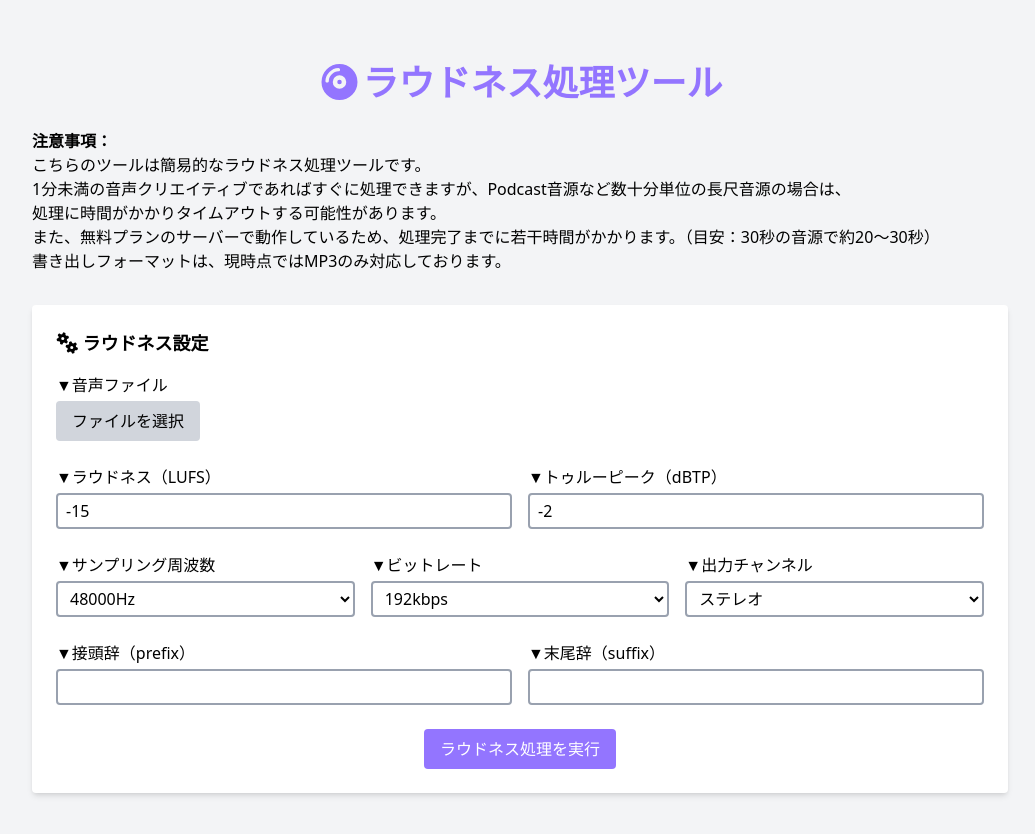
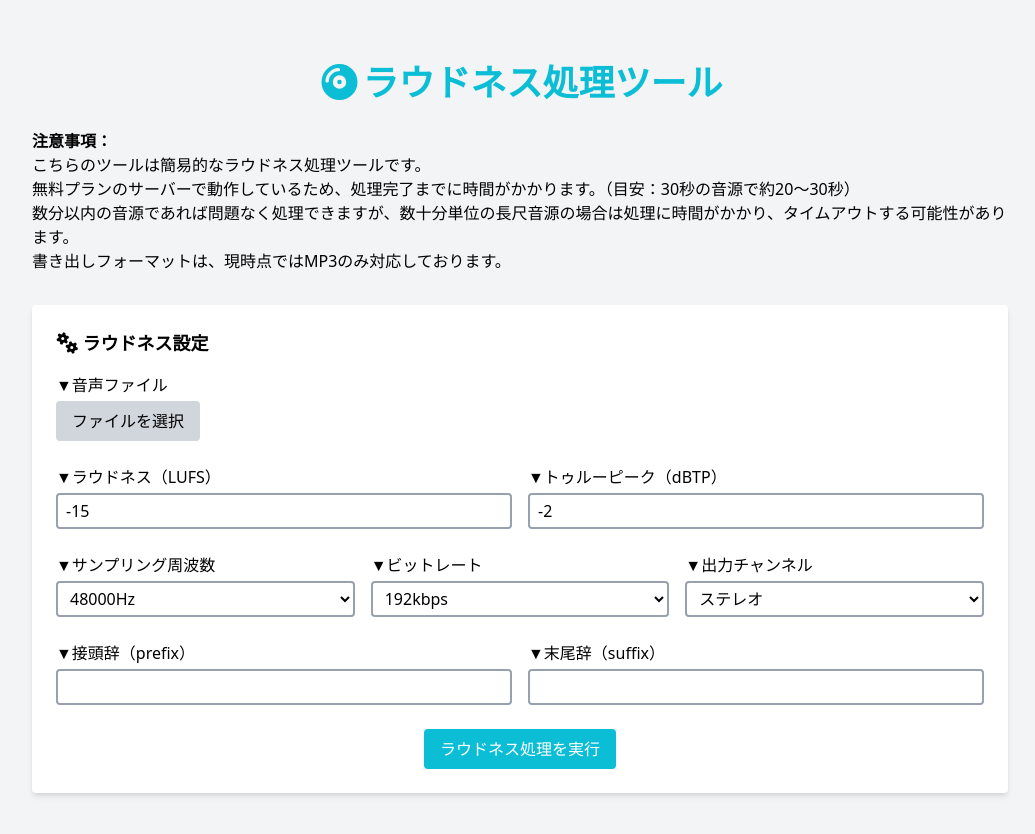
Before and after one commit to ayumic-c/loudness-tool-frontend, a React (Vite) app: page / in a window 1280 px wide. Shown: the top 834 px of the page, without its empty margins (120-1155 px from the left). Built offline with nearby package versions, Linux system fonts and the light colour scheme.

Commit message:
テーマカラーの変更、注意事項の変更

```diff
--- a/src/App.jsx
+++ b/src/App.jsx
@@ -124,17 +124,19 @@ function App() {
   return (
     <div className="min-h-screen bg-gray-100 py-10 px-6 lg:py-16">
       <div className="lg_container">
-        <h1 className="leading-none text-2xl font-bold text-center text-[#9375FF] lg:text-4xl">
+        <h1 className="leading-none text-2xl font-bold text-center text-[#0bbed5] lg:text-4xl">
           <FontAwesomeIcon icon="fa-solid fa-compact-disc" />
           ラウドネス処理ツール
         </h1>
         <p className="mt-5 mb-6 lg:mt-7 lg:mb-8">
           <strong>注意事項：</strong>
-          <br></br>
-          こちらのツールは簡易的なラウドネス処理ツールです。<br></br>
-          1分未満の音声クリエイティブであればすぐに処理できますが、Podcast音源など数十分単位の長尺音源の場合は、<br className="hidden lg:block"></br>
-          処理に時間がかかりタイムアウトする可能性があります。<br></br>
-          また、無料プランのサーバーで動作しているため、処理完了までに若干時間がかかります。（目安：30秒の音源で約20〜30秒）<br></br>
+          <br />
+          こちらのツールは簡易的なラウドネス処理ツールです。
+          <br />
+          無料プランのサーバーで動作しているため、処理完了までに時間がかかります。（目安：30秒の音源で約20〜30秒）
+          <br />
+          数分以内の音源であれば問題なく処理できますが、数十分単位の長尺音源の場合は処理に時間がかかり、タイムアウトする可能性があります。
+          <br />
           書き出しフォーマットは、現時点ではMP3のみ対応しております。
         </p>
       </div>
--- a/src/index.css
+++ b/src/index.css
@@ -11,7 +11,7 @@
   }
 
   .btn-colored {
-    @apply cursor-pointer rounded bg-[#9375FF] text-white transition-all hover:opacity-90;
+    @apply cursor-pointer rounded bg-[#0bbed5] text-white transition-all hover:opacity-90;
   }
 
   .form-box {
```
Also changed, not shown: public/loudness-tool.svg.
